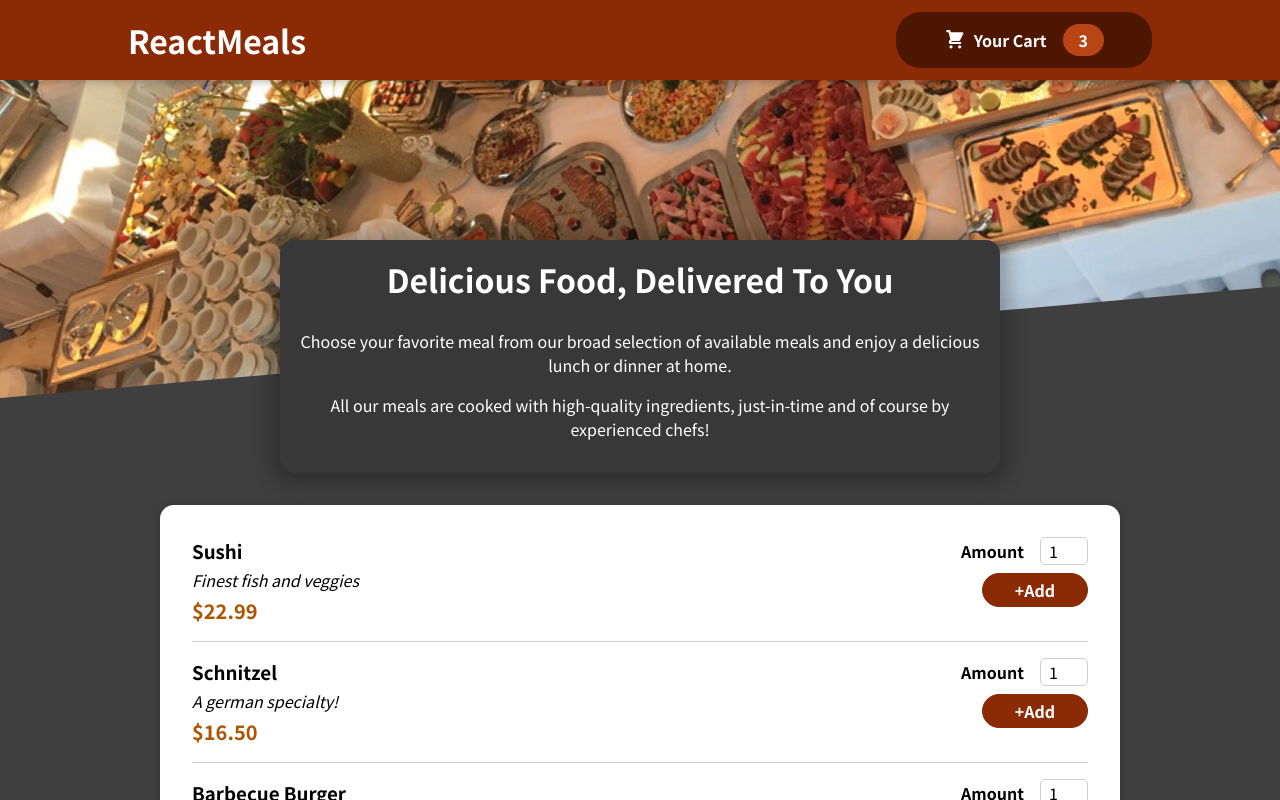
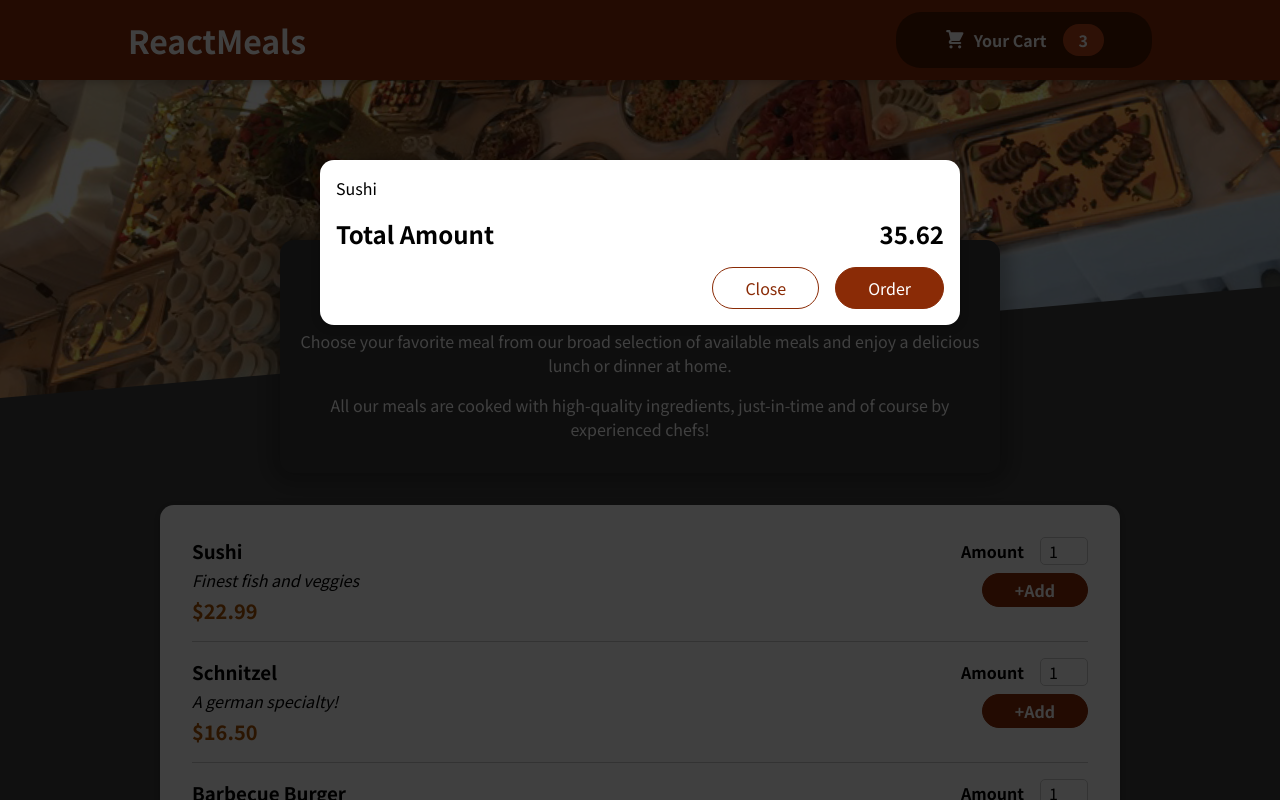
Before and after one commit to prakharsinghal311/Restaurant-Website, a React (Create React App) app: page / in a window 1280 px wide. Shown: the top 800 px of the page. Built offline with nearby package versions, Linux system fonts and the light colour scheme.

Commit message:
Making a hard Coded Cart

```diff
--- a/public/index.html
+++ b/public/index.html
@@ -28,6 +28,7 @@
   </head>
   <body>
     <noscript>You need to enable JavaScript to run this app.</noscript>
+    <div id="overlays"></div>
     <div id="root"></div>
     <!--
       This HTML file is a template.
--- a/src/App.js
+++ b/src/App.js
@@ -2,10 +2,12 @@ import { Fragment } from "react";
 
 import Header from "./components/Layout/Header";
 import Meals from "./components/Meals/Meals";
+import Cart from "./components/Cart/Cart";
 
 function App() {
   return (
     <Fragment>
+      <Cart />
       <Header />
       <main>
         <Meals />
--- /dev/null
+++ b/src/components/Cart/Cart.js
@@ -0,0 +1,28 @@
+import classes from "./Cart.module.css";
+import Modal from "../UI/Modal";
+
+const Cart = (props) => {
+  const cartItems = (
+    <ul className={classes["cart-items"]}>
+      {[{ id: "c1", name: "Sushi", amount: 2, price: 12.99 }].map((item) => (
+        <li>{item.name}</li>
+      ))}
+    </ul>
+  );
+
+  return (
+    <Modal>
+      {cartItems}
+      <div className={classes.total}>
+        <span>Total Amount</span>
+        <span>35.62</span>
+      </div>
+      <div className={classes.actions}>
+        <button className={classes["button--alt"]}>Close</button>
+        <button className={classes.button}>Order</button>
+      </div>
+    </Modal>
+  );
+};
+
+export default Cart;
--- /dev/null
+++ b/src/components/Cart/Cart.module.css
@@ -0,0 +1,46 @@
+.cart-items {
+  list-style: none;
+  margin: 0;
+  padding: 0;
+  max-height: 20rem;
+  overflow: auto;
+}
+
+.total {
+  display: flex;
+  justify-content: space-between;
+  align-items: center;
+  font-weight: bold;
+  font-size: 1.5rem;
+  margin: 1rem 0;
+}
+
+.actions {
+  text-align: right;
+}
+
+.actions button {
+  font: inherit;
+  cursor: pointer;
+  background-color: transparent;
+  border: 1px solid #8a2b06;
+  padding: 0.5rem 2rem;
+  border-radius: 25px;
+  margin-left: 1rem;
+}
+
+.actions button:hover,
+.actions button:active {
+  background-color: #5a1a01;
+  border-color: #5a1a01;
+  color: white;
+}
+
+.actions .button--alt {
+  color: #8a2b06;
+}
+
+.actions .button {
+  background-color: #8a2b06;
+  color: white;
+}
--- a/src/components/Meals/AvailableMeals.js
+++ b/src/components/Meals/AvailableMeals.js
@@ -32,6 +32,7 @@ const DUMMY_MEALS = [
 const AvailableMeals = () => {
   const mealsList = DUMMY_MEALS.map((meal) => (
     <MealItem
+      id={meal.id}
       key={meal.id}
       name={meal.name}
       description={meal.description}
--- /dev/null
+++ b/src/components/UI/Modal.js
@@ -0,0 +1,32 @@
+import { Fragment } from "react";
+import ReactDOM from "react-dom";
+
+import classes from "./Modal.module.css";
+
+const Backdrop = (props) => {
+  return <div className={classes.backdrop} />;
+};
+
+const ModalOverlay = (props) => {
+  return (
+    <div className={classes.modal}>
+      <div className={classes.content}>{props.children}</div>
+    </div>
+  );
+};
+
+const portalElement = document.getElementById("overlays");
+
+const Modal = (props) => {
+  return (
+    <Fragment>
+      {ReactDOM.createPortal(<Backdrop />, portalElement)}
+      {ReactDOM.createPortal(
+        <ModalOverlay>{props.children}</ModalOverlay>,
+        portalElement
+      )}
+    </Fragment>
+  );
+};
+
+export default Modal;
--- /dev/null
+++ b/src/components/UI/Modal.module.css
@@ -0,0 +1,40 @@
+.backdrop {
+  position: fixed;
+  top: 0;
+  left: 0;
+  width: 100%;
+  height: 100vh;
+  z-index: 20;
+  background-color: rgba(0, 0, 0, 0.75);
+}
+
+.modal {
+  position: fixed;
+  top: 20vh;
+  left: 5%;
+  width: 90%;
+  background-color: white;
+  padding: 1rem;
+  border-radius: 14px;
+  box-shadow: 0 2px 8px rgba(0, 0, 0, 0.25);
+  z-index: 30;
+  animation: slide-down 300ms ease-out forwards;
+}
+
+@media (min-width: 768px) {
+  .modal {
+    width: 40rem;
+    left: calc(50% - 20rem);
+  }
+}
+
+@keyframes slide-down {
+  from {
+    opacity: 0;
+    transform: translateY(-3rem);
+  }
+  to {
+    opacity: 1;
+    transform: translateY(0);
+  }
+}
```
